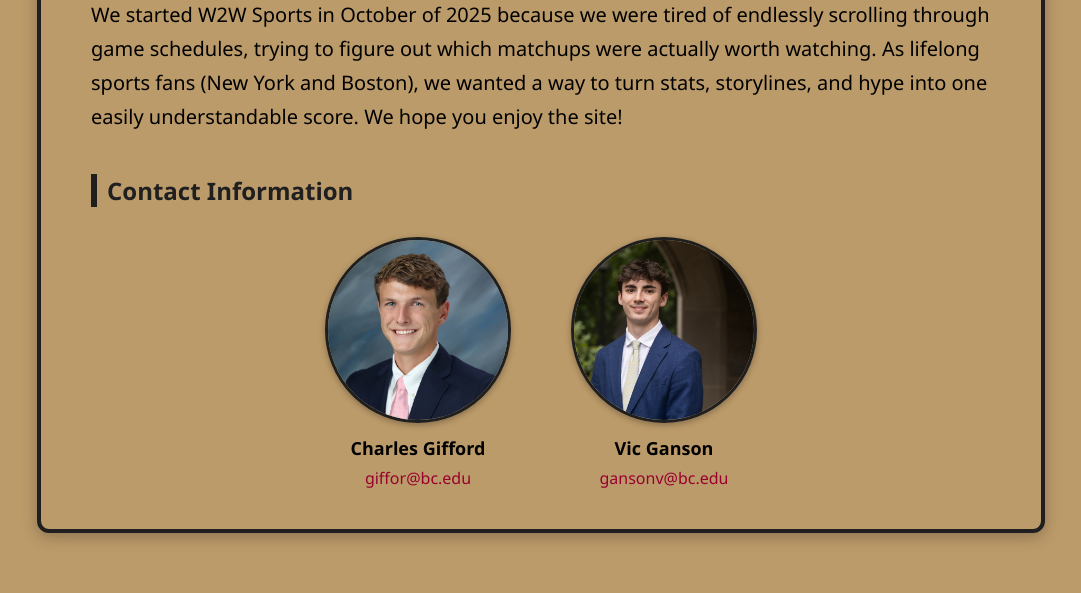
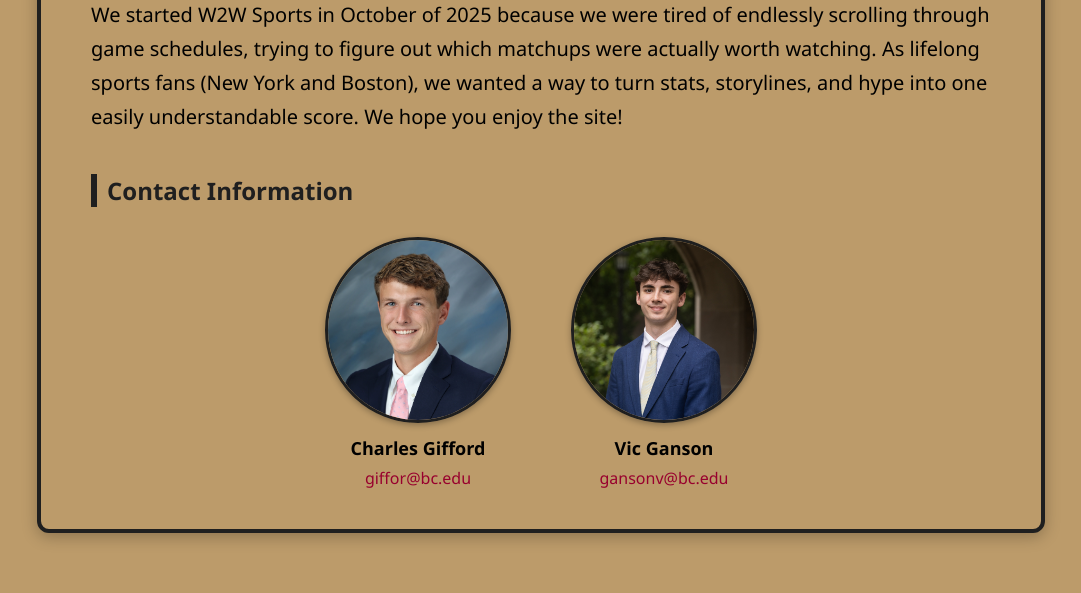
Before and after one commit to ckgifford06/w2wSports, a Flask app: page /about in a window 1280 px wide. Shown: the part 1126-1719 px from the top of the page, without its empty margins (99-1180 px from the left). Run offline with Flask 3, Linux system fonts and the light colour scheme.

Commit message:
Update about.html

```diff
--- a/templates/about.html
+++ b/templates/about.html
@@ -157,7 +157,7 @@
     }
 
     .person img.tweak-right {
-      object-position: 60% center;
+      object-position: 40% center;
     }
   </style>
 </head>
```
